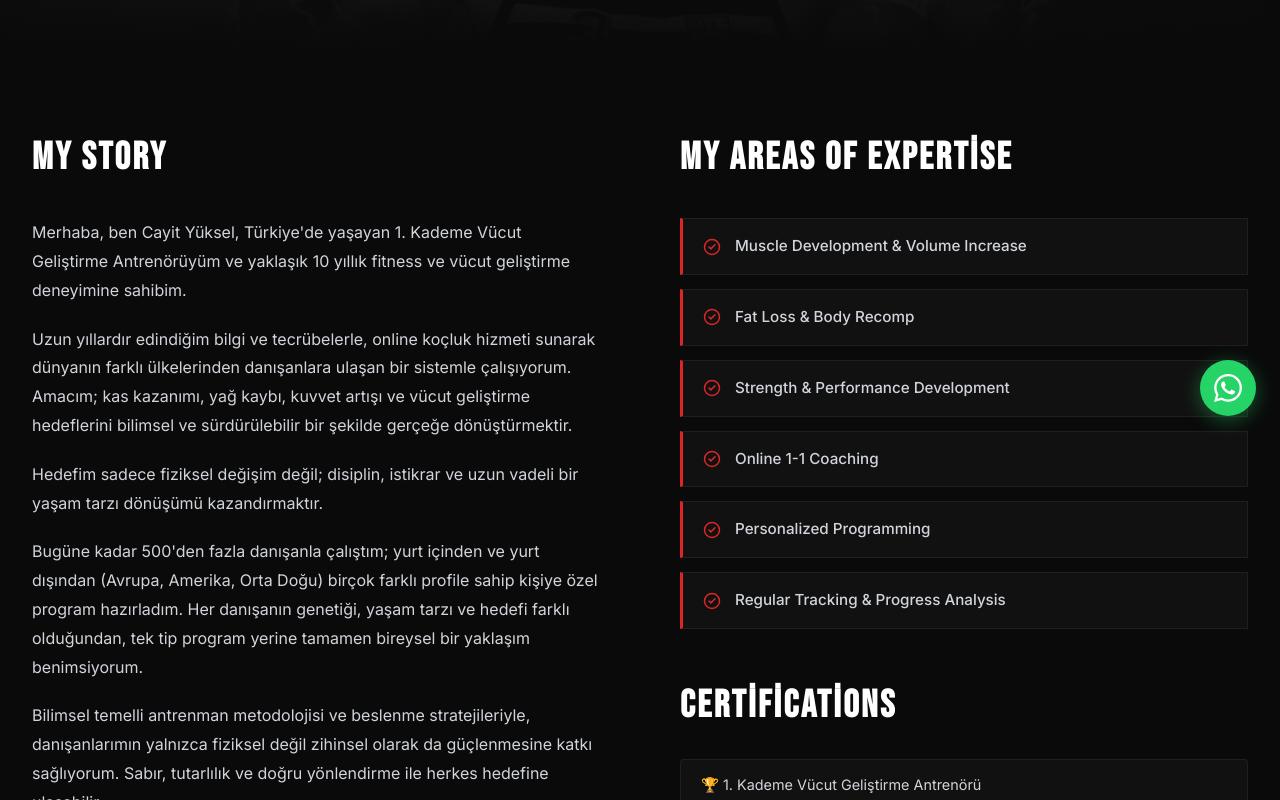
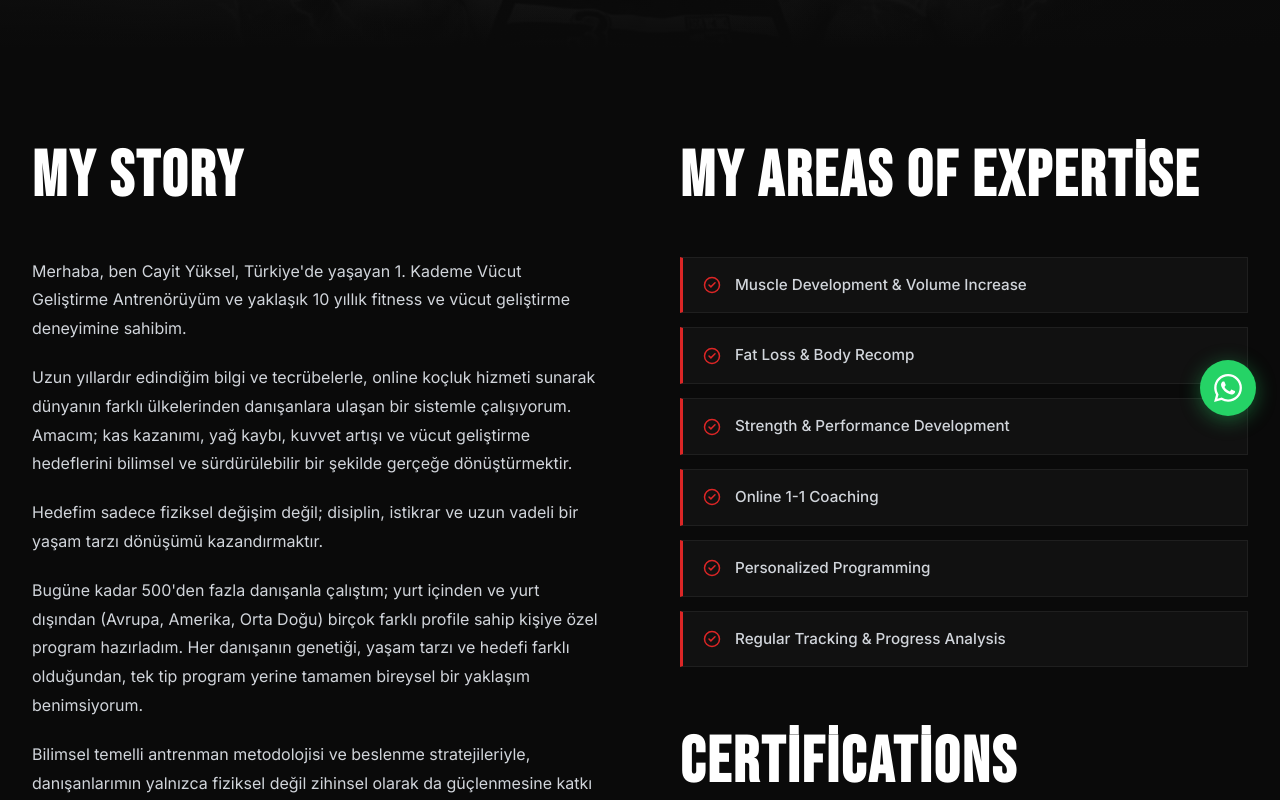
Before and after one commit to Cayity/cayit-yuksel, a Next.js app: page /en/hakkimda in a window 1280 px wide. Shown: the part 360-1160 px from the top of the page. Built offline with nearby package versions, Linux system fonts and the light colour scheme.

Commit message:
fix: hakkımda alt başlıklar 4rem yapıldı

```diff
--- a/app/[locale]/hakkimda/page.tsx
+++ b/app/[locale]/hakkimda/page.tsx
@@ -77,7 +77,7 @@ export default async function HakkimdaPage({ params }: { params: Promise<{ local
 
             {/* Sol — Biyografi */}
             <div>
-              <h2 style={{ fontSize: 'clamp(2.4rem, 2.5vw, 2.4rem)', fontWeight: 900, textTransform: 'uppercase', color: 'white', marginBottom: '2rem' }}>
+              <h2 style={{ fontSize: '4rem', fontWeight: 900, textTransform: 'uppercase', color: 'white', marginBottom: '2rem' }}>
                 {locale === 'tr' ? 'Benim Hikayem' : 'My Story'}
               </h2>
               <div style={{ display: 'flex', flexDirection: 'column', gap: '1.25rem', color: '#d1d5db', lineHeight: 1.8, fontSize: '1rem' }}>
@@ -104,7 +104,7 @@ export default async function HakkimdaPage({ params }: { params: Promise<{ local
 
             {/* Sağ — Uzmanlık + Sertifikalar */}
             <div>
-              <h2 style={{ fontSize: 'clamp(2.4rem, 2.5vw, 2.4rem)', fontWeight: 900, textTransform: 'uppercase', color: 'white', marginBottom: '2rem' }}>
+              <h2 style={{ fontSize: '4rem', fontWeight: 900, textTransform: 'uppercase', color: 'white', marginBottom: '2rem' }}>
                 {t.expertise as string}
               </h2>
               <div style={{ display: 'flex', flexDirection: 'column', gap: '0.875rem', marginBottom: '3rem' }}>
@@ -117,7 +117,7 @@ export default async function HakkimdaPage({ params }: { params: Promise<{ local
               </div>
 
               {/* Sertifikalar */}
-              <h2 style={{ fontSize: 'clamp(2.4rem, 2.5vw, 2.4rem)', fontWeight: 900, textTransform: 'uppercase', color: 'white', marginBottom: '1.5rem' }}>
+              <h2 style={{ fontSize: '4rem', fontWeight: 900, textTransform: 'uppercase', color: 'white', marginBottom: '1.5rem' }}>
                 {locale === 'tr' ? 'Sertifikalar' : 'Certifications'}
               </h2>
               <div style={{ display: 'flex', flexDirection: 'column', gap: '0.75rem' }}>
```
